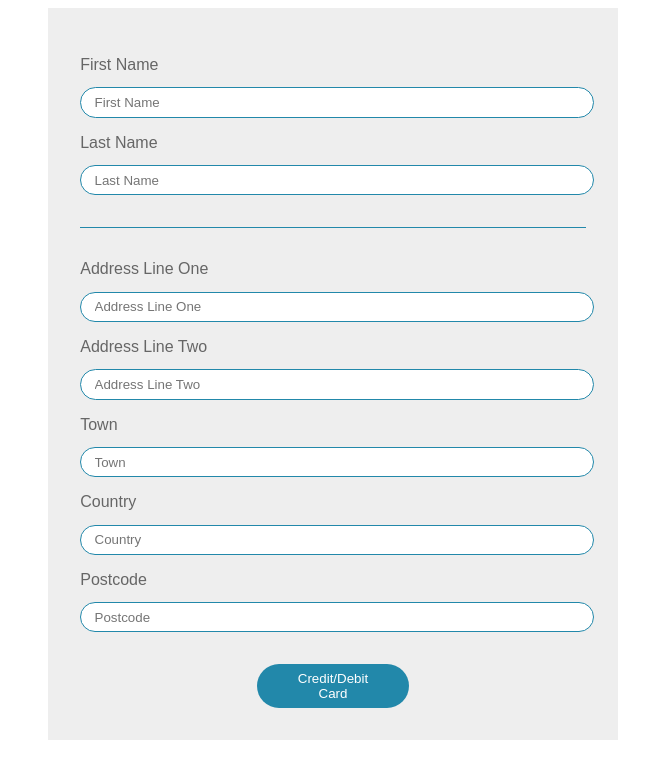
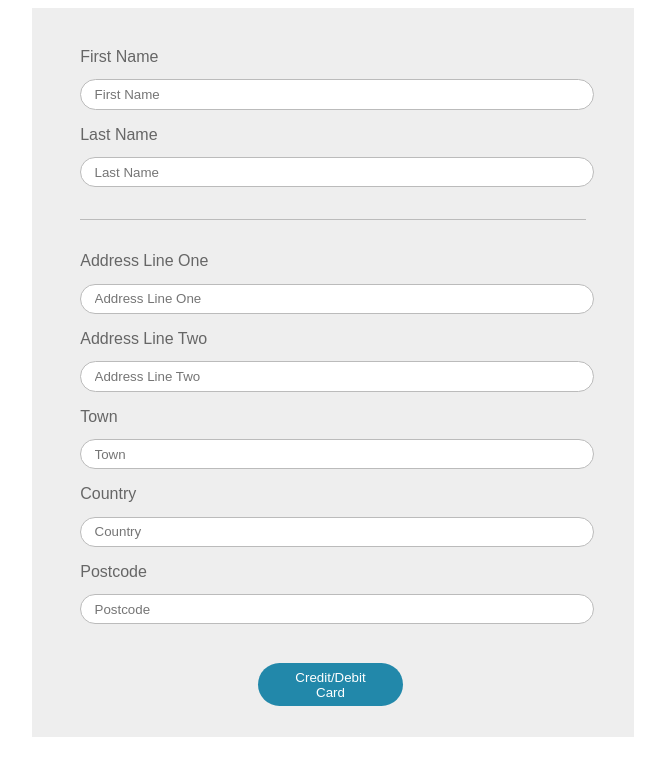
Before and after one commit to guardian/paypal-spike, a Flask app: page / in a window 1280 px wide. Shown: the top 779 px of the page, without its empty margins (307-972 px from the left). Run offline with Flask 2, Linux system fonts and the light colour scheme; some libraries are stand-ins or nearby versions.

Commit message:
Style tweaks to beautify checkout page.

```diff
--- a/templates/checkout.html
+++ b/templates/checkout.html
@@ -7,7 +7,7 @@
 			margin: 0 auto;
 			font-family: sans-serif;
 			background-color: #eee;
-			padding: 2em;
+			padding: 1.5em 3em;
 		}
 		#buttons {
 			margin: 2em auto 0;
@@ -20,7 +20,7 @@
 		input {
 			width: 96%;
 			border-radius: 20em;
-			border: 1px solid #2288aa;
+			border: 1px solid #bbb;
 			padding: .5em 1em;
 		}
 		label {
@@ -32,12 +32,15 @@
 			border-radius: 20em;
 			color: white;
 			padding: .5em 2em;
+			margin: .5em .1em;
+			width: 95%;
+			cursor: pointer;
 		}
 		hr {
 			padding: 0;
 			border: none;
 			margin: 2em 0;
-			border-top: 1px solid #2288aa;
+			border-top: 1px solid #bbb;
 			width: 100%;
 		}
 	</style>
```
